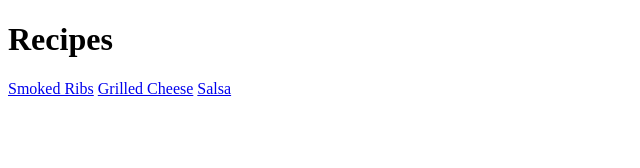
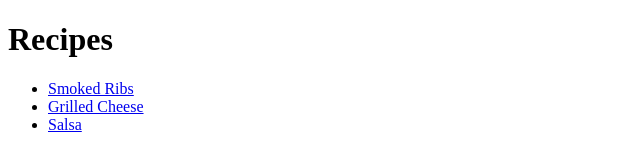
Before and after one commit to thePzycho-Code/odin-recipes, a plain HTML site: page index.html in a window 1280 px wide. Shown: the whole page, without its empty margins (0-640 px from the left). Drawn offline with Linux system fonts and the light colour scheme.

Commit message:
Add formatting for index.html

```diff
--- a/index.html
+++ b/index.html
@@ -8,11 +8,15 @@
 <body>
     <h1>Recipes</h1>
 
-    <a href="recipes/smokedribs.html">Smoked Ribs</a>
-    <a href="recipes/grilledcheese.html">Grilled Cheese</a>
-    <a href="recipes/salsa.html">Salsa</a>
+<ul>
 
 
+
+    <li><a href="recipes/smokedribs.html">Smoked Ribs</a></li>
+    <li><a href="recipes/grilledcheese.html">Grilled Cheese</a></li>
+    <li><a href="recipes/salsa.html">Salsa</a></li>
+
+</ul>
 </body>
 
 </html>
```
